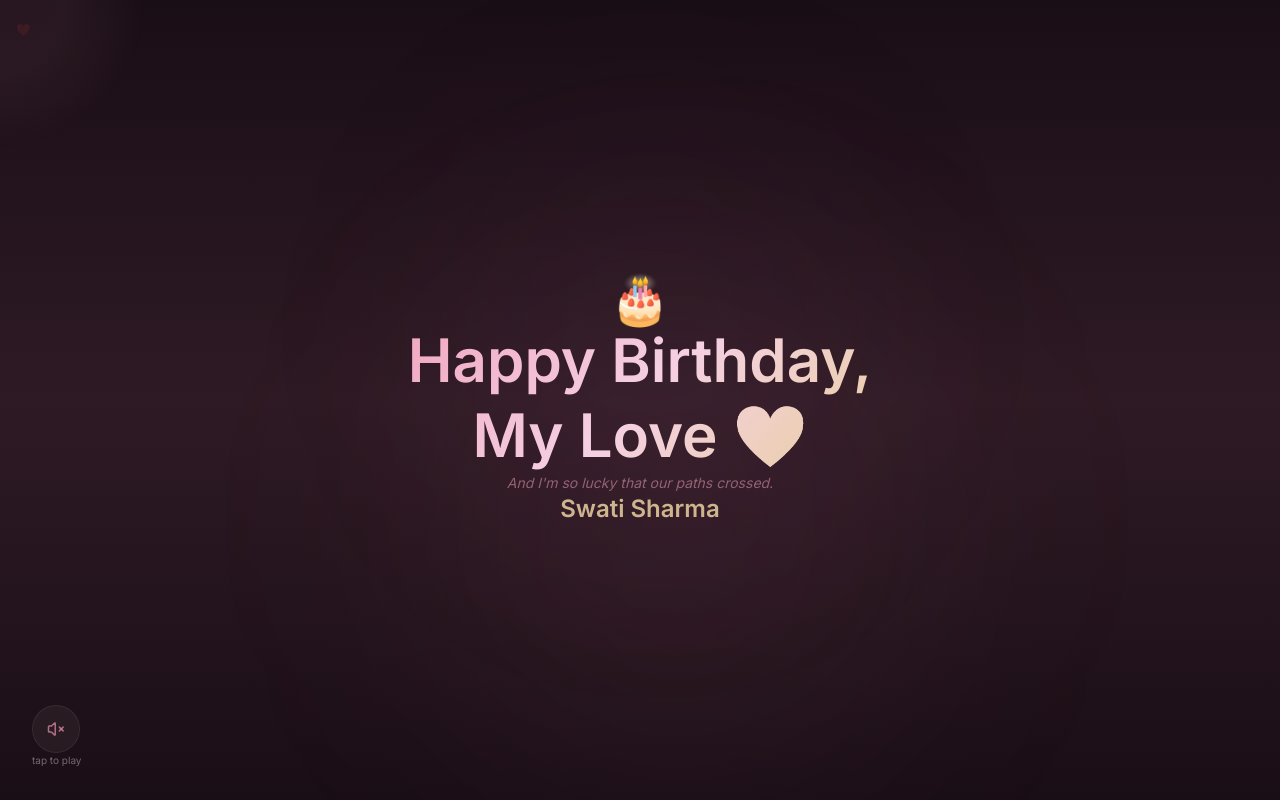
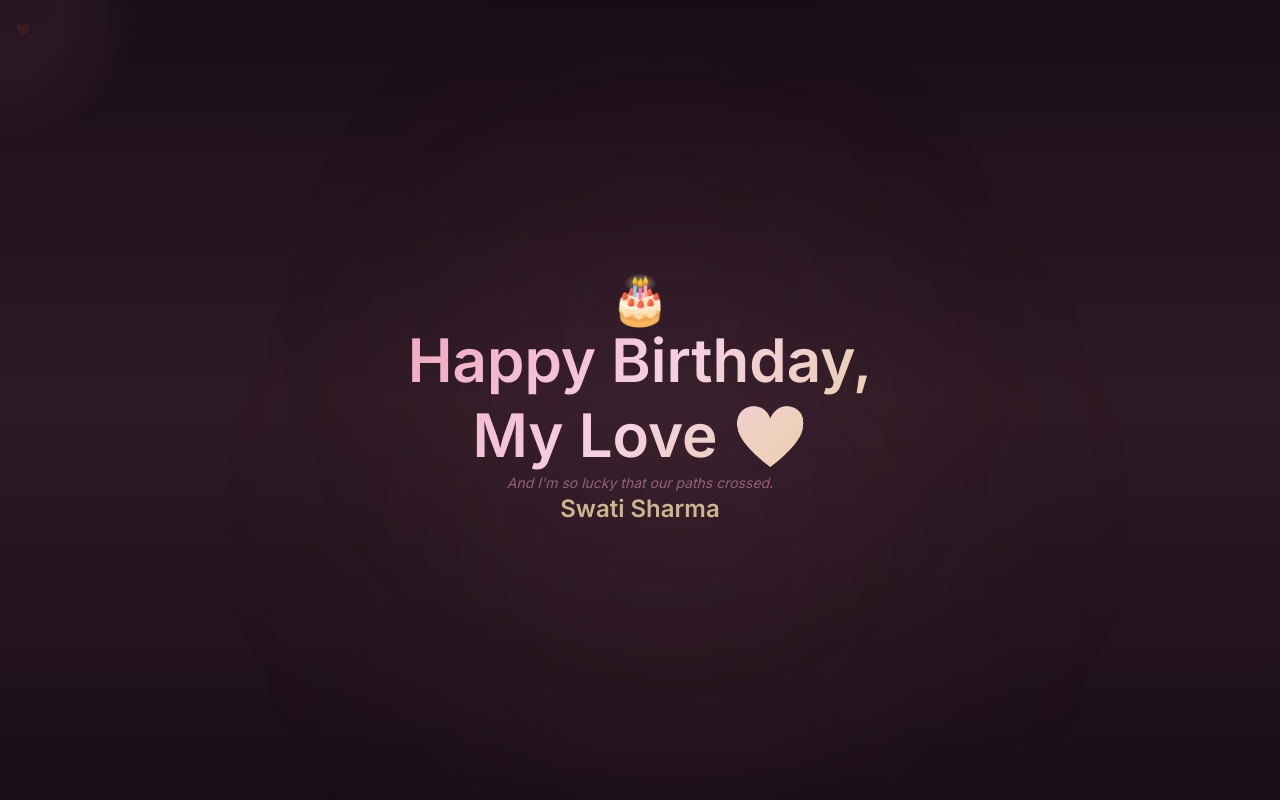
Before and after one commit to Akhil24thakur/birthday-site, a React (Vite) app: page / in a window 1280 px wide. Shown: the top 800 px of the page. Built offline with nearby package versions, Linux system fonts and the light colour scheme; a web font is replaced by a local one.

Commit message:
Remove mute button, song auto-plays silently in background

```diff
--- a/src/components/MusicController.jsx
+++ b/src/components/MusicController.jsx
@@ -1,55 +1,24 @@
-import { useState, useRef, useEffect, useCallback } from "react";
-import { Music, VolumeX } from "lucide-react";
+import { useRef, useEffect } from "react";
 import { siteConfig } from "../data/siteConfig";
 
 export default function MusicController() {
-  const [playing, setPlaying] = useState(false);
   const audioRef = useRef(null);
-
-  const tryAutoplay = useCallback(() => {
-    if (!siteConfig.music.autoplay || !audioRef.current) return;
-    if (sessionStorage.getItem("birthday-music") === "paused") return;
-    audioRef.current.play().then(() => setPlaying(true)).catch(() => {});
-    window.removeEventListener("click", tryAutoplay);
-    window.removeEventListener("touchstart", tryAutoplay);
-  }, []);
-
-  useEffect(() => {
-    if (!siteConfig.music.enabled || !siteConfig.music.autoplay) return;
-    window.addEventListener("click", tryAutoplay, { once: true });
-    window.addEventListener("touchstart", tryAutoplay, { once: true });
-    return () => {
-      window.removeEventListener("click", tryAutoplay);
-      window.removeEventListener("touchstart", tryAutoplay);
-    };
-  }, [tryAutoplay]);
 
   useEffect(() => {
     if (!audioRef.current) return;
-    if (playing) {
-      audioRef.current.play().catch(() => setPlaying(false));
-      sessionStorage.setItem("birthday-music", "playing");
-    } else {
-      audioRef.current.pause();
-      sessionStorage.setItem("birthday-music", "paused");
-    }
-  }, [playing]);
+    audioRef.current.play().catch(() => {});
+  }, []);
 
   if (!siteConfig.music.enabled) return null;
 
   return (
-    <div className="fixed bottom-6 left-6 z-[90] md:bottom-8 md:left-8">
-      <button
-        onClick={() => setPlaying((p) => !p)}
-        className="w-12 h-12 rounded-full glass flex items-center justify-center text-rose/80 hover:text-rose transition-colors border border-rose/20"
-        aria-label={playing ? "Pause music" : "Play music"}
-      >
-        {playing ? <Music size={18} /> : <VolumeX size={18} />}
-      </button>
-      {!playing && (
-        <p className="text-[10px] text-cream/40 mt-1 text-center">tap to play</p>
-      )}
-      <audio ref={audioRef} src={siteConfig.music.src} loop preload="auto" autoPlay />
-    </div>
+    <audio
+      ref={audioRef}
+      src={siteConfig.music.src}
+      loop
+      preload="auto"
+      autoPlay
+      style={{ display: "none" }}
+    />
   );
 }
```
